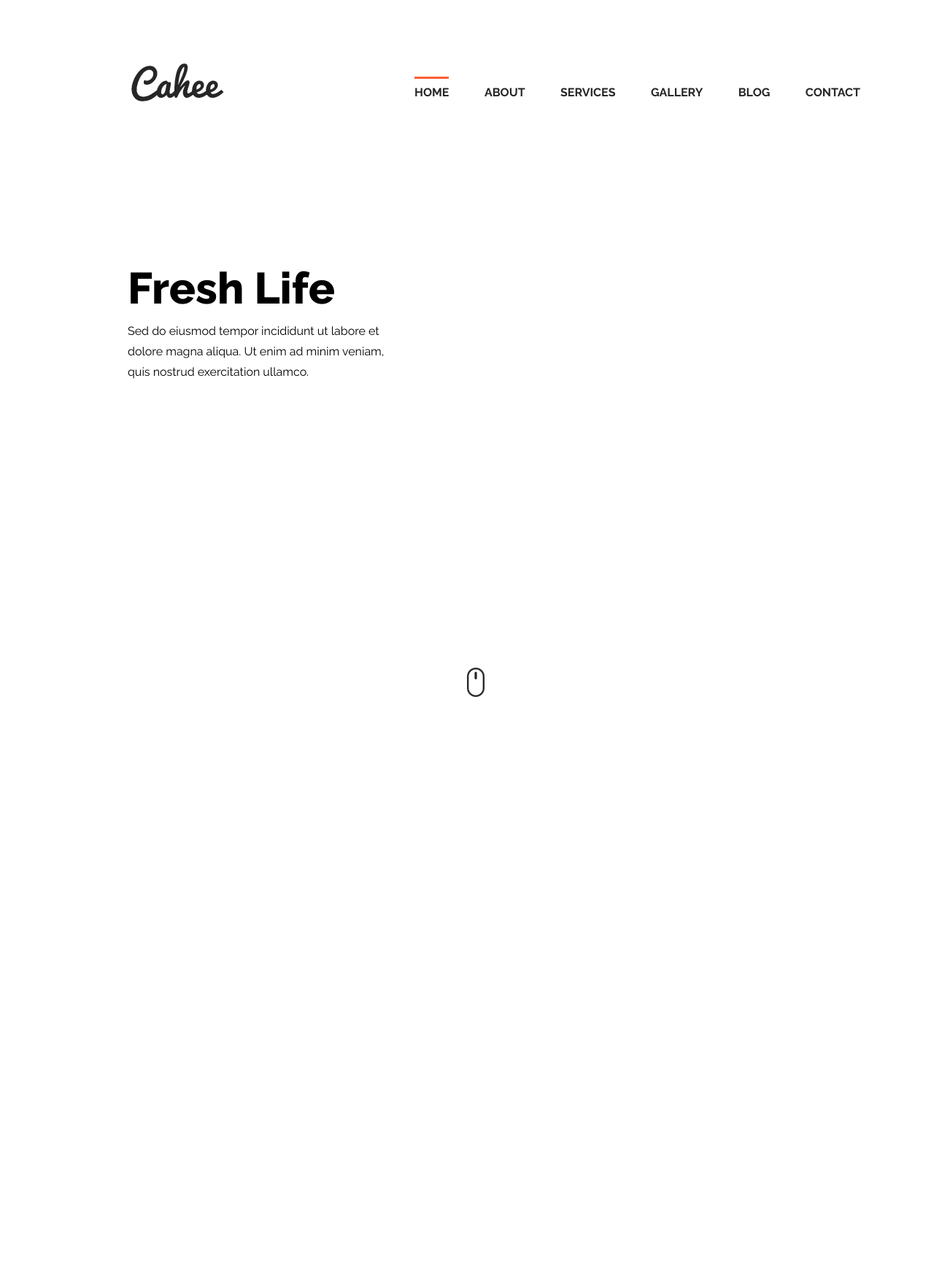
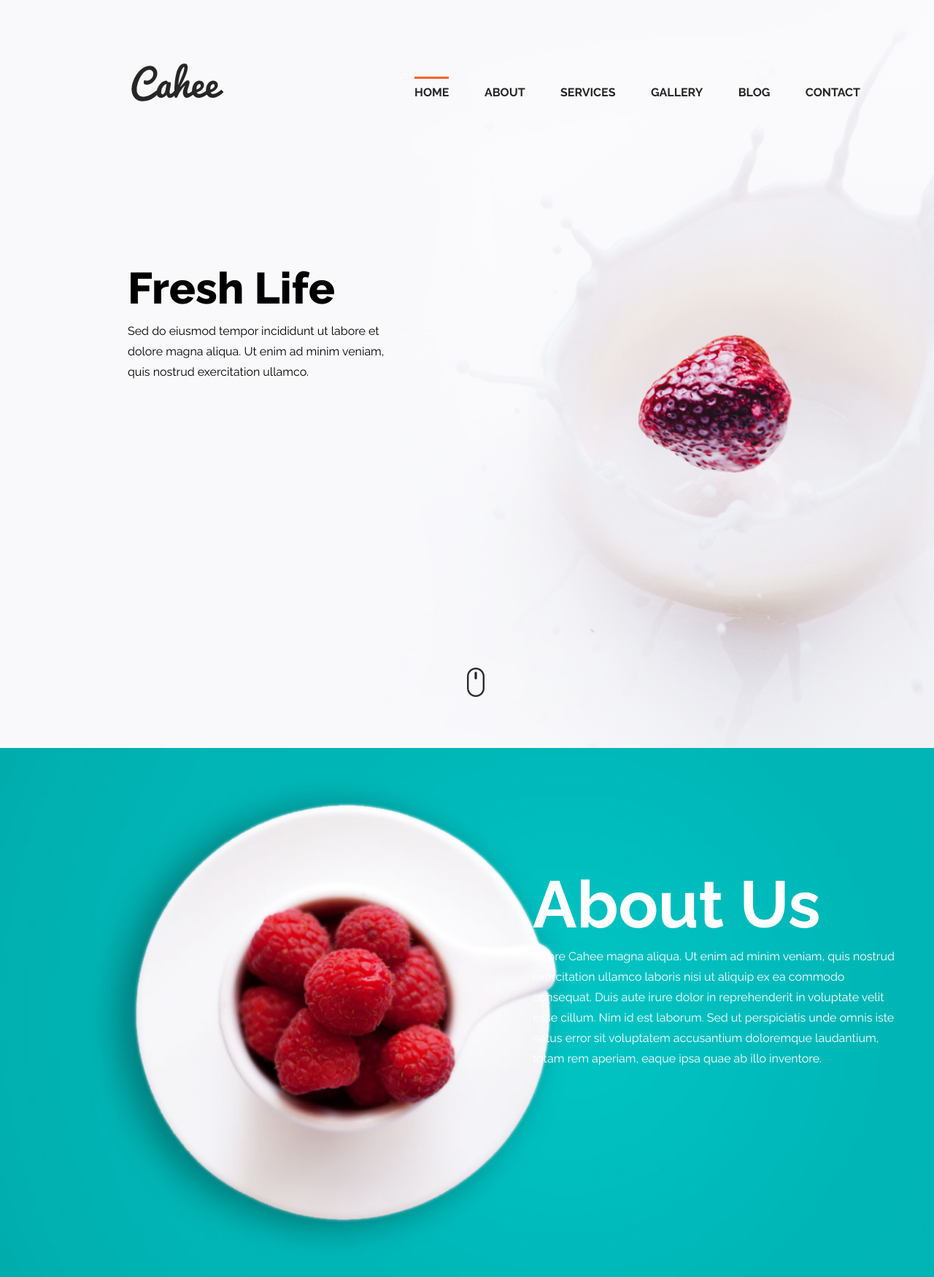
Before and after one commit to Vitaliipadii/Bem-metodology, a plain HTML site: page index.html in a window 1280 px wide. Shown: the whole page at 73% size. Drawn offline with Linux system fonts and the light colour scheme.

Commit message:
reedit files

```diff
--- a/css/main.css
+++ b/css/main.css
@@ -65,7 +65,7 @@ h1, h2 {
     margin: 0 auto;
 }
 .header {
-    background-image: url(images/bg.jpg);
+    background-image: url(../images/bg.jpg);
     background-size: cover;
     width: 100%;
     height: 1000px;
@@ -154,7 +154,7 @@ h1, h2 {
 }
 
 .wrapper {
-    background-image: url(images/mainer.jpg);
+    background-image: url(../images/mainer.jpg);
     background-size: cover;
     width: 100%;
     height: 700px;
--- a/index.html
+++ b/index.html
@@ -31,7 +31,7 @@
                 <a class="navigation__link" href="/">BLOG</a>
                 <a class="navigation__link" href="/">CONTACT</a>
             </nav>
-            <div class="header__col--scroll"><img class="scroll_img" src="/images/scroll.png" alt="scroll"><a
+            <div class="header__col--scroll"><img class="scroll_img" src="images/scroll.png" alt="scroll"><a
                     href="#"></a></div>
         </header>
 
```
